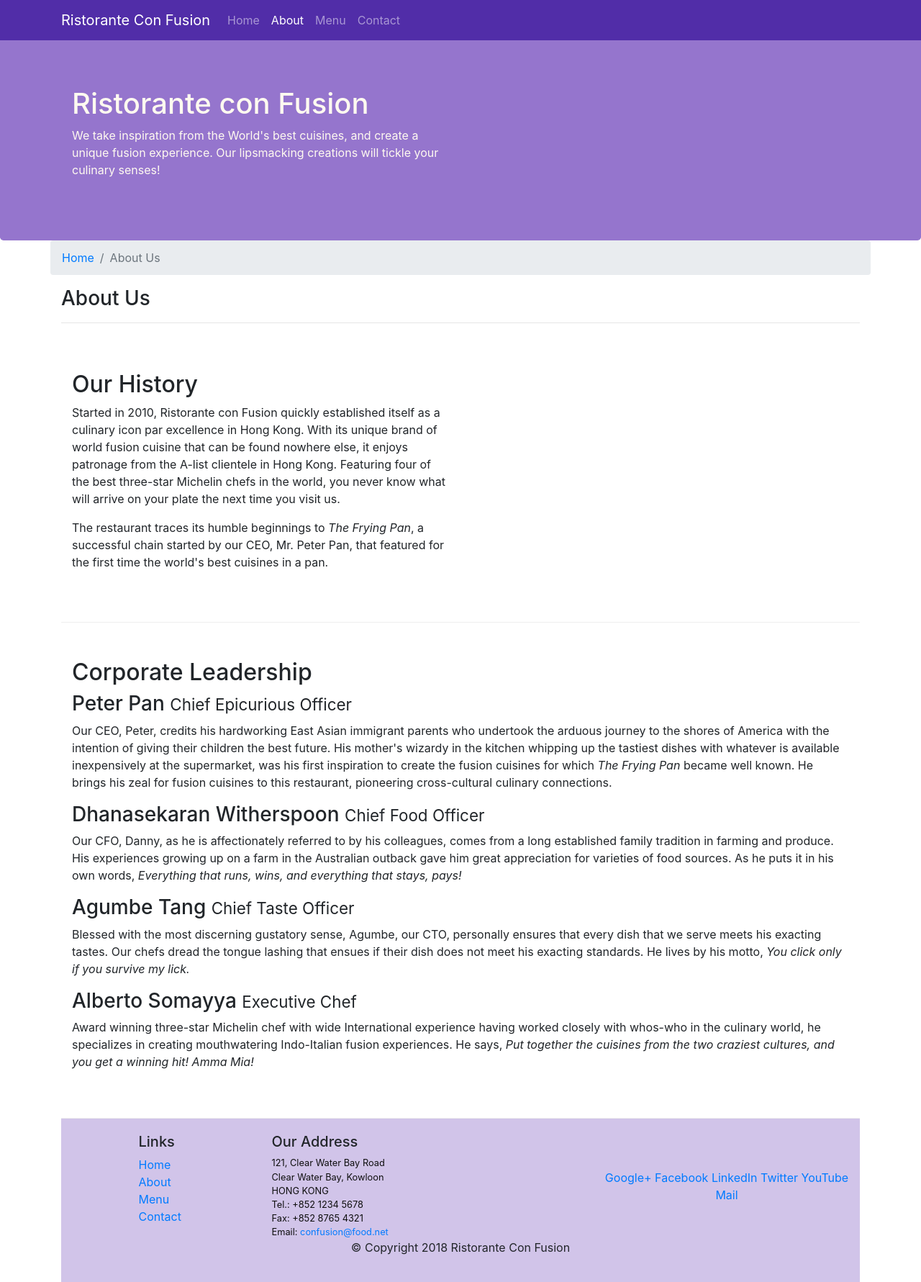
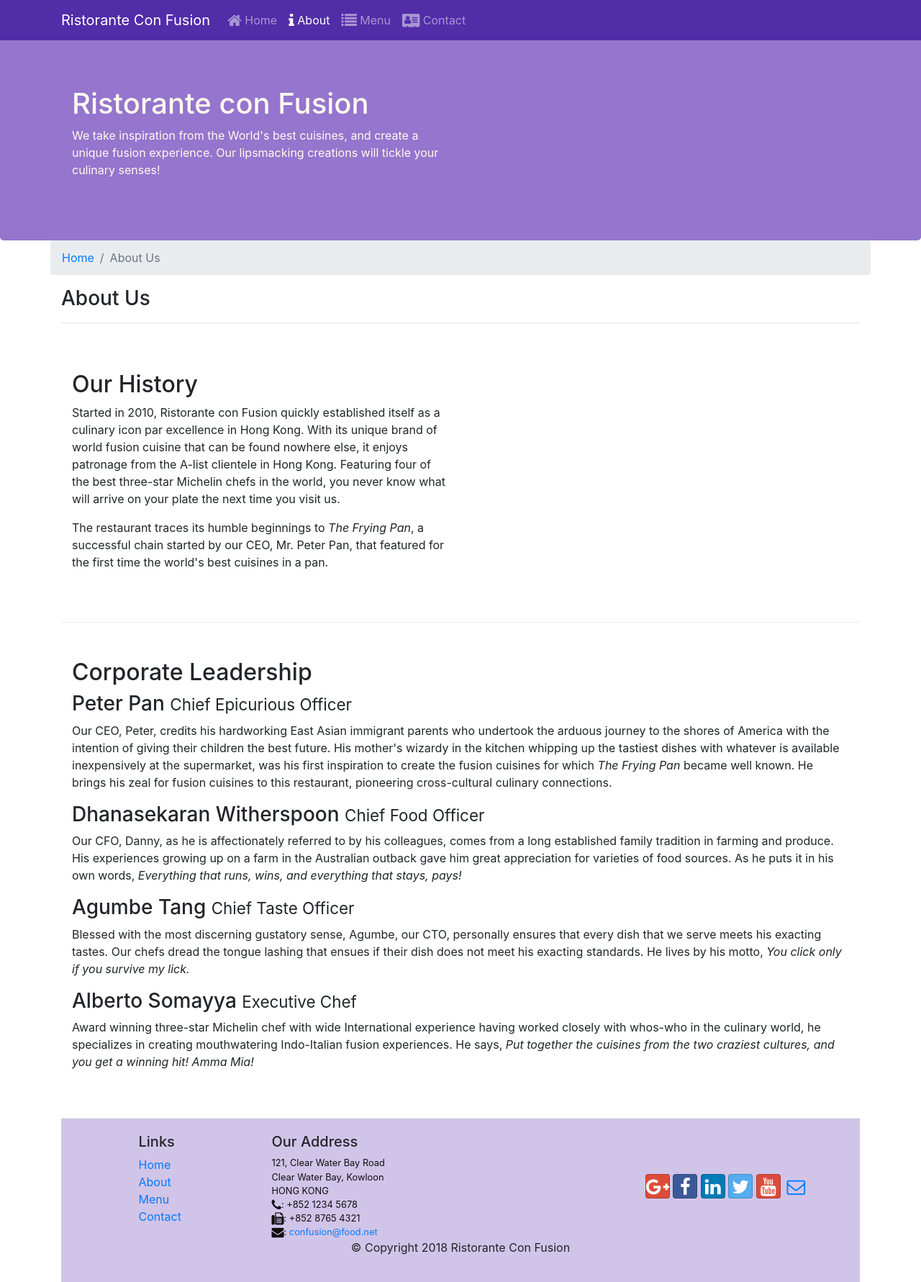
Before and after one commit to westlandrow/confusion, a website: page aboutus.html in a window 1280 px wide. Shown: the whole page at 72% size. Drawn offline with nearby package versions, Linux system fonts and the light colour scheme.

Commit message:
Icon Fonts

```diff
--- a/aboutus.html
+++ b/aboutus.html
@@ -17,6 +17,10 @@
       href="node_modules/bootstrap/dist/css/bootstrap.min.css"
     />
     <link href="css/styles.css" rel="stylesheet" />
+
+    <link rel="stylesheet" href="node_modules/font-awesome/css/font-awesome.min.css">
+    <link rel="stylesheet" href="node_modules/bootstrap-social/bootstrap-social.css">
+
   </head>
 
   <body>
@@ -30,12 +34,17 @@
 
          <a class="navbar-brand" href="./index.html">Ristorante Con Fusion</a>
          <div class="collapse navbar-collapse" id="Navbar">
-              <ul class="navbar-nav mr-auto">
-                  <li class="nav-item"><a class="nav-link" href="./index.html">Home</a></li>
-                  <li class="nav-item active"><a class="nav-link" href="./aboutus.html">About</a></li>
-                  <li class="nav-item"><a class="nav-link" href="#">Menu</a></li>
-                  <li class="nav-item"><a class="nav-link" href="#">Contact</a></li>
-              </ul>
+
+          <ul class="navbar-nav mr-auto">
+
+
+
+                  <li class="nav-item"><a class="nav-link" href="./index.html"><span class="fa fa-home fa-lg"></span> Home</a></li>
+                  <li class="nav-item active"><a class="nav-link" href="./aboutus.html"><span class="fa fa-info fa-lg"></span> About</a></li>
+                  <li class="nav-item"><a class="nav-link" href="#"><span class="fa fa-list fa-lg"></span> Menu</a></li>
+                  <li class="nav-item"><a class="nav-link" href="#"><span class="fa fa-address-card fa-lg"></span> Contact</a></li>
+                </ul>
+
             </div>
       </div>
   </nav>
@@ -160,23 +169,27 @@
               121, Clear Water Bay Road<br />
               Clear Water Bay, Kowloon<br />
               HONG KONG<br />
-              Tel.: +852 1234 5678<br />
-              Fax: +852 8765 4321<br />
-              Email: <a href="mailto:confusion@food.net">confusion@food.net</a>
+
+           <i class="fa fa-phone fa-lg"></i>: +852 1234 5678<br>
+              <i class="fa fa-fax fa-lg"></i>: +852 8765 4321<br>
+              <i class="fa fa-envelope fa-lg"></i>:
+              <a href="mailto:confusion@food.net">confusion@food.net</a>
             </address>
           </div>
           <div class="col-12 col-sm-4 align-self-center">
             <div class="text-center">
-              <a href="http://google.com/+">Google+</a>
-              <a href="http://www.facebook.com/profile.php?id=">Facebook</a>
-              <a href="http://www.linkedin.com/in/">LinkedIn</a>
-              <a href="http://twitter.com/">Twitter</a>
-              <a href="http://youtube.com/">YouTube</a>
-              <a href="mailto:">Mail</a>
-            </div>
+              <a class="btn btn-social-icon btn-google" href="http://google.com/+"><i class="fa fa-google-plus"></i></a>
+              <a class="btn btn-social-icon btn-facebook" href="http://www.facebook.com/profile.php?id="><i class="fa fa-facebook"></i></a>
+              <a class="btn btn-social-icon btn-linkedin" href="http://www.linkedin.com/in/"><i class="fa fa-linkedin"></i></a>
+              <a class="btn btn-social-icon btn-twitter" href="http://twitter.com/"><i class="fa fa-twitter"></i></a>
+              <a class="btn btn-social-icon btn-google" href="http://youtube.com/"><i class="fa fa-youtube"></i></a>
+              <a class="btn btn-social-icon" href="mailto:"><i class="fa fa-envelope-o"></i></a>
+          </div>
           </div>
         </div>
         <div class="row justify-content-center">
+
+
           <div class="col-auto">
             <p>© Copyright 2018 Ristorante Con Fusion</p>
           </div>
--- a/package.json
+++ b/package.json
@@ -15,6 +15,7 @@
   },
   "dependencies": {
     "bootstrap": "^4.0.0",
+    "font-awesome": "^4.7.0",
     "jquery": "^3.3.1",
     "popper.js": "^1.12.9"
   }
```
Also changed, not shown: index.html (+34 -27 lines), 1 other file.
